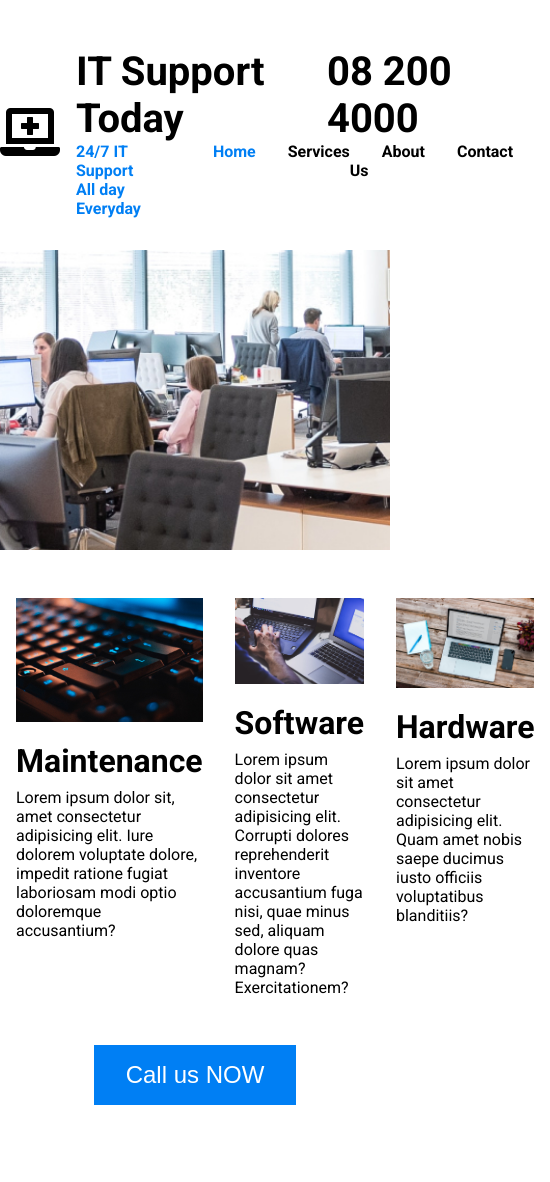
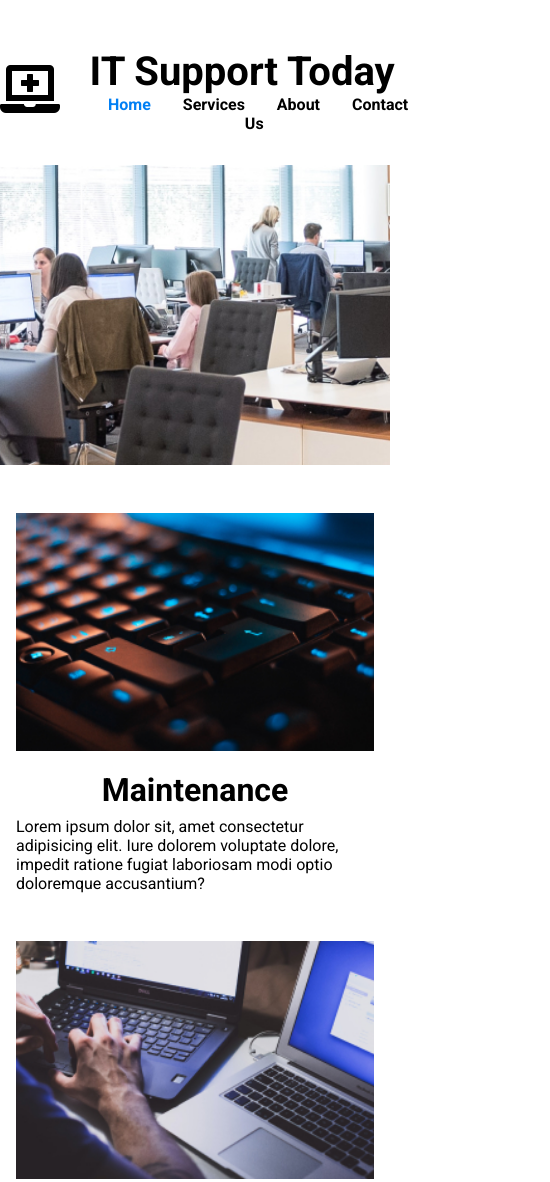
Before and after one commit to doganozgur/10-websites-design-to-html-css, a plain HTML site: page technology-design/index.html in a window 390 px wide. Shown: the top 1182 px of the page, 550 px wide, since content can reach past the window. Before the commit the page ends 1137 px from the top, so only its background shows below. Drawn offline with Linux system fonts and the light colour scheme.

Commit message:
Added responsiveness

```diff
--- a/technology-design/index.html
+++ b/technology-design/index.html
@@ -21,10 +21,10 @@
         <div class="inner-nav">
           <div class="row">
             <p class="big">IT Support Today</p>
-            <p class="big">08 200 4000</p>
+            <p class="big hidden-mobile">08 200 4000</p>
           </div>
           <div class="row">
-            <p class="blue">24/7 IT Support All day Everyday</p>
+            <p class="blue hidden-mobile">24/7 IT Support All day Everyday</p>
             <ul>
               <li><a href="#" class="blue">Home</a></li>
               <li><a href="#">Services</a></li>
--- a/technology-design/style.css
+++ b/technology-design/style.css
@@ -48,6 +48,7 @@ nav {
 
 .row ul {
   display: flex;
+  padding: 0;
 }
 
 .row a {
@@ -106,3 +107,18 @@ button {
   padding: 1rem 2rem;
   font-size: 1.5rem;
 }
+
+@media screen and (max-width: 768px) {
+  .hidden-mobile {
+    display: none;
+  }
+
+  .row {
+    flex-direction: column;
+    align-items: center;
+  }
+
+  .col p {
+    margin-bottom: 1rem;
+  }
+}
```
